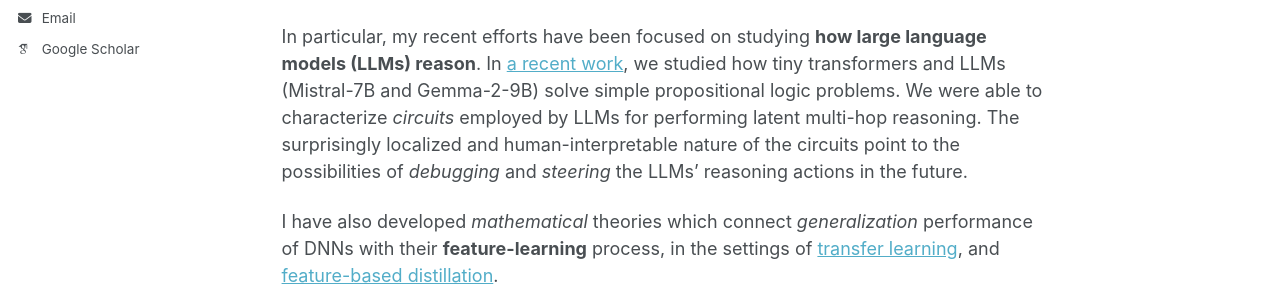
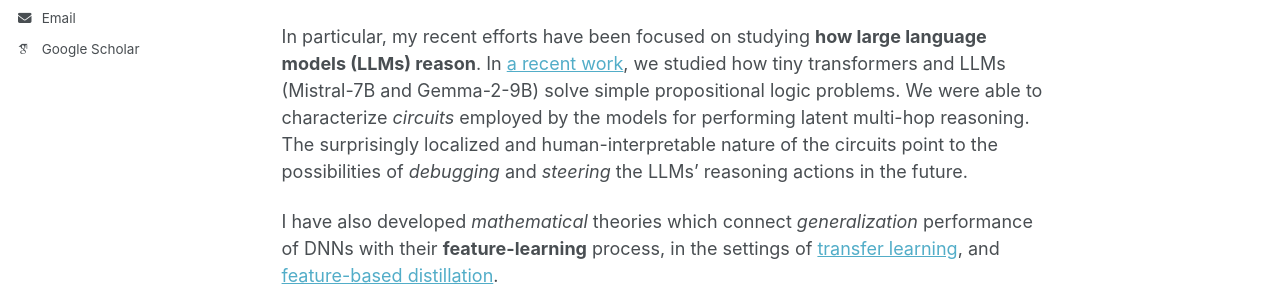
Before and after one commit to guanzhehong/guanzhehong, a Jekyll site: the page built from _pages/about.md, in a window 1280 px wide and 1231 px high. Shown: the part 334-634 px from the top of the window. Built offline with Jekyll 4.4.1, drawn with Linux system fonts in a browser that asks for light colours; some web fonts are replaced.

Commit message:
Update about.md

```diff
--- a/_pages/about.md
+++ b/_pages/about.md
@@ -11,7 +11,7 @@ I am a final-year PhD student in the School of ECE at Purdue University, advised
 
 My research interests primarily revolve around developing a **mechanistic** understanding of deep neural networks, towards the goals of improving the **generalization** and **interpretability** of these models, and bridging the gap between theory and practice.
 
-In particular, my recent efforts have been focused on studying **how large language models (LLMs) reason**. In [a recent work](https://arxiv.org/pdf/2411.04105v3), we studied how tiny transformers and LLMs (Mistral-7B and Gemma-2-9B) solve simple propositional logic problems. We were able to characterize _circuits_ employed by LLMs for performing latent multi-hop reasoning. The surprisingly localized and human-interpretable nature of the circuits point to the possibilities of _debugging_ and _steering_ the LLMs' reasoning actions in the future.
+In particular, my recent efforts have been focused on studying **how large language models (LLMs) reason**. In [a recent work](https://arxiv.org/pdf/2411.04105v3), we studied how tiny transformers and LLMs (Mistral-7B and Gemma-2-9B) solve simple propositional logic problems. We were able to characterize _circuits_ employed by the models for performing latent multi-hop reasoning. The surprisingly localized and human-interpretable nature of the circuits point to the possibilities of _debugging_ and _steering_ the LLMs' reasoning actions in the future.
 
 I have also developed _mathematical_ theories which connect _generalization_ performance of DNNs with their **feature-learning** process, in the settings of [transfer learning](https://arxiv.org/abs/2410.23129), and [feature-based distillation](https://arxiv.org/abs/2103.07600).
 
```
